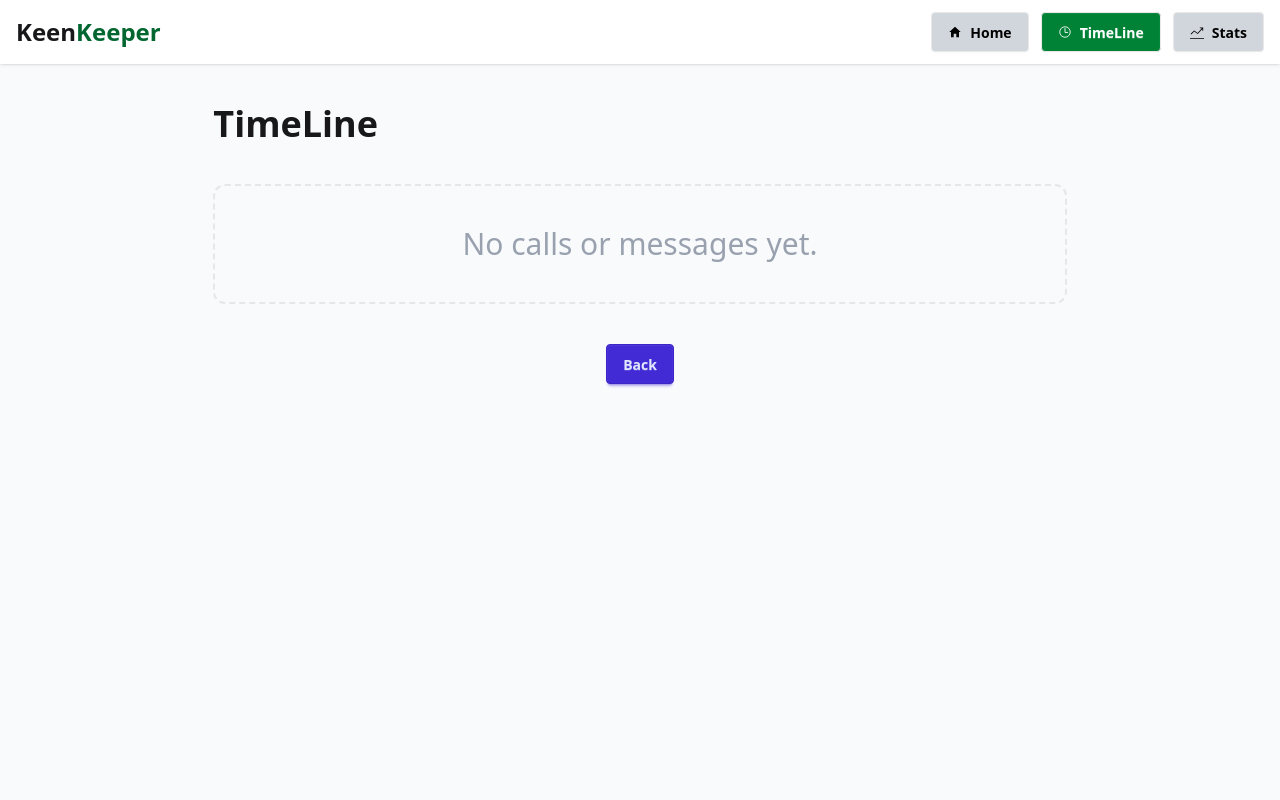
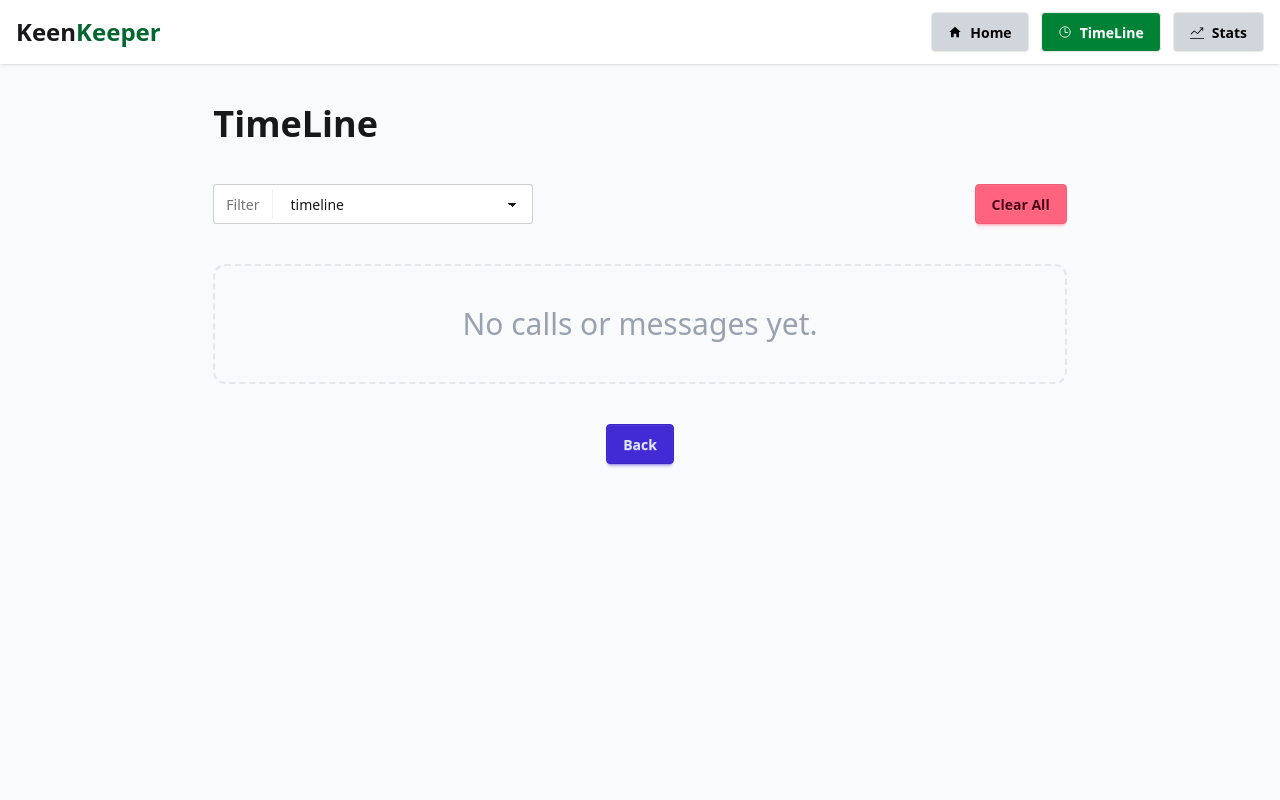
Before and after one commit to AritraApon/assignment-7-keenKeeper, a Next.js app: page /timeline in a window 1280 px wide. Shown: the top 800 px of the page. Built offline with nearby package versions, Linux system fonts and the light colour scheme.

Commit message:
filter button add

```diff
--- a/src/Contexts/FriendsProvider.jsx
+++ b/src/Contexts/FriendsProvider.jsx
@@ -4,10 +4,17 @@ import React, { createContext, useState } from 'react';
 export const FriendContext = createContext()
 const FriendsProvider = ({children}) => {
     const [timeLine , setTimeLine] = useState([]);
-    const [filter, setFilter] = useState('all')
+    const [filter, setFilter] = useState('all');
+
+     const filteredData = timeLine.filter(item => {
+        if (filter === 'all') return true;
+        return item.activityType === filter;
+    })
+
+
     const data ={
        timeLine , setTimeLine,
-       filter, setFilter
+       filter, setFilter ,filteredData
     }
     return <FriendContext.Provider value={data}>{children}</FriendContext.Provider>
 };
--- /dev/null
+++ b/src/app/components/FilterButton/FilterButton.jsx
@@ -0,0 +1,37 @@
+'use client'
+import { FriendContext } from "@/Contexts/FriendsProvider";
+import { useContext } from "react";
+import { toast } from "react-toastify";
+
+
+const FilterButton = () => {
+    const { timeLine, setTimeLine, filter, setFilter } = useContext(FriendContext);
+
+    const handelRemove = () => {
+        setTimeLine([])
+        toast.error('Clear History')
+    }
+
+    return (
+        <div className="flex justify-between gap-2">
+            <label className="select outline-none">
+                <span className="label">Filter </span>
+                <select>
+                    <option onClick={() => setFilter('all')}>timeline</option>
+                    <option onClick={() => setFilter('call')}>Call</option>
+                    <option onClick={() => setFilter('text')}>Text</option>
+                    <option onClick={() => setFilter('video')}>Video</option>
+                </select>
+            </label>
+            <div>
+                <div>
+                    <button onClick={ handelRemove} className="btn btn-error"> <span className="flex lg:hidden">X</span>
+                    <span className="hidden lg:flex">Clear All</span>
+                    </button>
+                </div>
+            </div>
+        </div>
+    );
+};
+
+export default FilterButton;
--- a/src/app/components/TimeLine/TimeLine.jsx
+++ b/src/app/components/TimeLine/TimeLine.jsx
@@ -5,16 +5,20 @@ import { useContext } from "react";
 
 
 const TimeLine = () => {
-    const { timeLine, setTimeLine } = useContext(FriendContext)
+    const { timeLine, setTimeLine ,filteredData } = useContext(FriendContext)
+
+
+
+
     return (
         <div className="mt-10 w-11/12 lg:w-8/12 mx-auto">
             <div className="space-y-3">
-                { timeLine.length === 0 ? <div><div className="text-center py-10 border-2 border-dashed text-3xl border-gray-200 rounded-xl">
+                { filteredData.length === 0 ? <div><div className="text-center py-10 border-2 border-dashed text-3xl border-gray-200 rounded-xl">
       <p className="text-gray-400">No calls or messages yet.</p>
     </div></div> :
-                    timeLine.map((items, index) => <div key={index}>
-
-                        <div className="flex items-center gap-3  p-2 bg-gray-200 rounded-xl shadow px-4 ">
+                    filteredData.map((items, index) => <div key={index}>
+                          <div className="flex justify-between bg-gray-200 rounded-xl shadow px-4 p-2">
+                             <div className="flex items-center gap-3    ">
                             <div>
                                 {items.activityType === 'call' &&
                               <Image src='/call.png' alt="call" width={30} height={30} />
@@ -30,6 +34,9 @@ const TimeLine = () => {
 
                         </div>
 
+                          </div>
+
+
                     </div>)
                 }
             </div>
--- a/src/app/stats/page.jsx
+++ b/src/app/stats/page.jsx
@@ -1,3 +1,4 @@
+import Link from "next/link";
 import Chart from "../components/Charts/Chart";
 
 
@@ -5,11 +6,14 @@ const StatsPage = () => {
     return (
         <div className="py-10 bg-[#f8fafc]">
             <div className="w-11/12 lg:w-8/12 mx-auto  ">
-                <h1 className="text-2xl md:text-5xl font-bold">Friendship Analytics</h1>
+                <h1 className="text-3xl md:text-5xl font-bold">Friendship Analytics</h1>
                 <div className="shadow  mt-10 py-10 bg-gray-200 ">
-                    <h1 className="fond-bold px-5 text-xl">By Interaction Type</h1>
+                    <h1 className=" font-extrabold px-5 pb-5 text-xl">By Interaction Type</h1>
                     <Chart />
                 </div>
+                 <div className='flex justify-center my-10'>
+                <Link href={'/'}><button className='btn btn-primary'>  Back</button></Link>
+            </div>
             </div>
         </div>
 
--- a/src/app/timeline/page.jsx
+++ b/src/app/timeline/page.jsx
@@ -1,11 +1,15 @@
 import Link from "next/link";
 import TimeLine from "../components/TimeLine/TimeLine";
+import FilterButton from "../components/FilterButton/FilterButton";
 
 
 const TimeLinePage = () => {
     return (
         <div className=" min-h-screen py-10 bg-[#f8fafc]">
-            <h1 className="text-2xl lg:text-4xl font-bold  w-11/12 lg:w-8/12 mx-auto">TimeLine</h1>
+            <h1 className="text-3xl lg:text-4xl font-bold  w-11/12 lg:w-8/12 mx-auto">TimeLine</h1>
+           <div className="w-11/12 lg:w-8/12 mx-auto mt-10">
+             <FilterButton/>
+           </div>
       <TimeLine/>
        <div className='flex justify-center my-10'>
                 <Link href={'/'}><button className='btn btn-primary'>  Back</button></Link>
```
